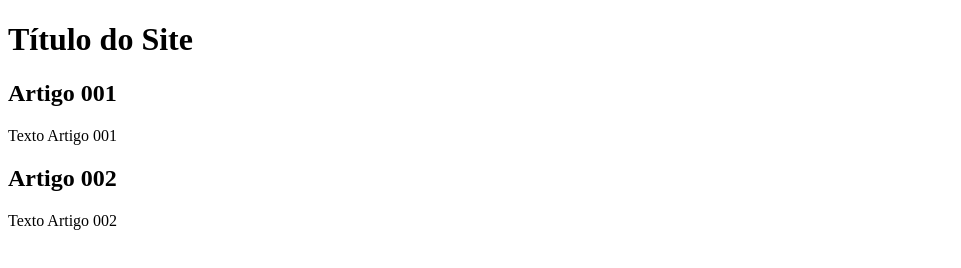
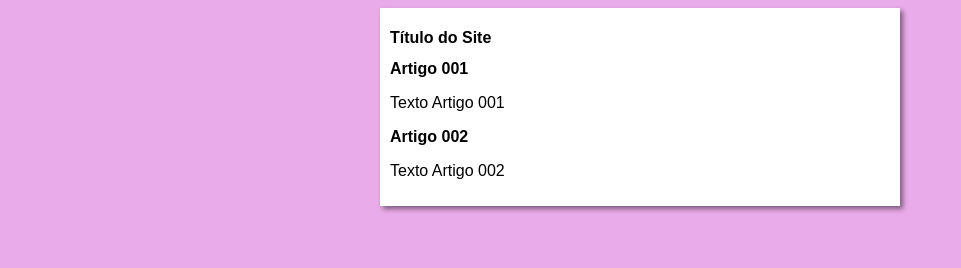
Before and after one commit to FerreirAssisGomes/projeto-site, a plain HTML site: page index.html in a window 1280 px wide. Shown: the whole page, without its empty margins (0-961 px from the left). Drawn offline with Linux system fonts and the light colour scheme.

Commit message:
iniciei o design

```diff
--- /dev/null
+++ b/estilos/style.css
@@ -0,0 +1,16 @@
+* {
+    font-family: Arial, Helvetica, sans-serif;
+    font-size: 16px;
+}
+
+body {
+    background-color: rgb(233, 171, 233);
+}
+
+main {
+    background-color: white;
+    width: 500px;
+    margin: auto;
+    padding: 10px;
+    box-shadow: 3px 3px 5px rgba(0, 0, 0, 0.473);
+}
--- a/index.html
+++ b/index.html
@@ -5,6 +5,7 @@
     <meta http-equiv="X-UA-Compatible" content="IE=edge">
     <meta name="viewport" content="width=device-width, initial-scale=1.0">
     <title>Titulo do Site</title>
+    <link rel="stylesheet" href="estilos/style.css">
 </head>
 <body>
     <main>
```
